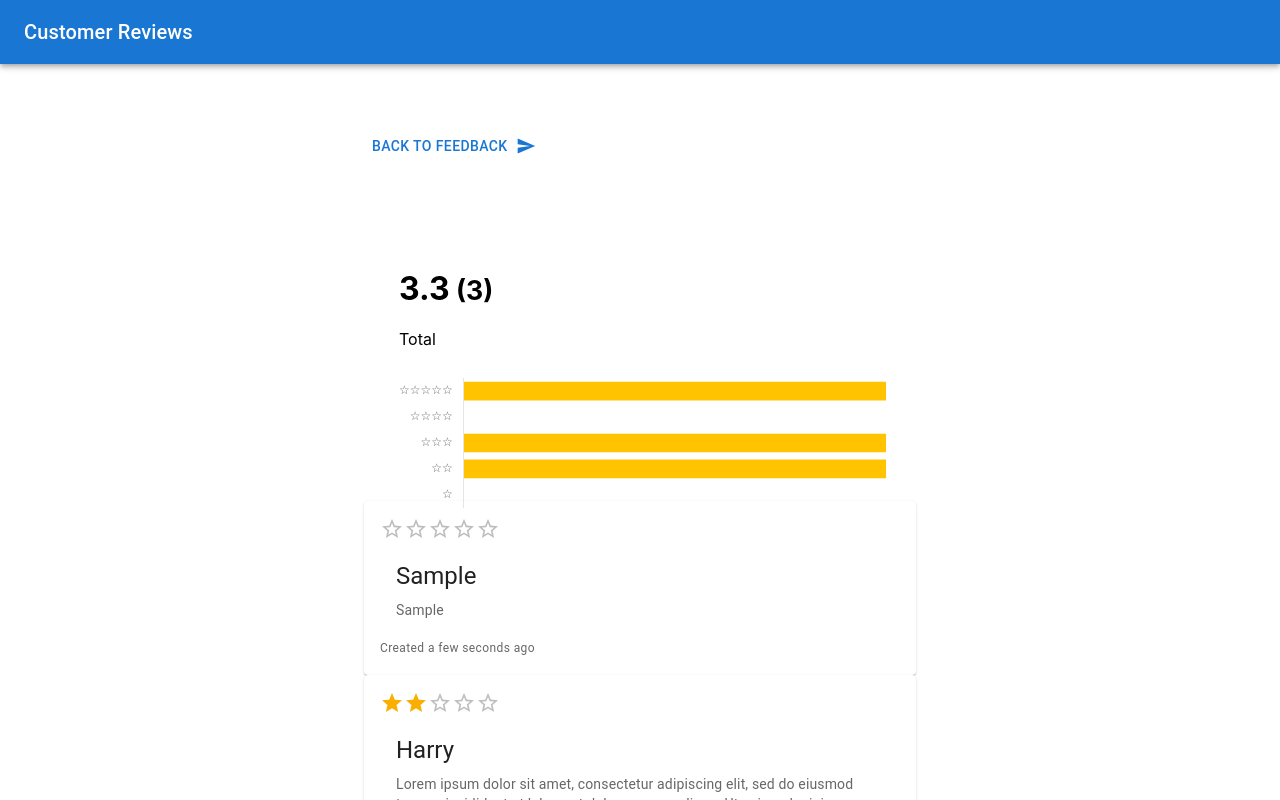
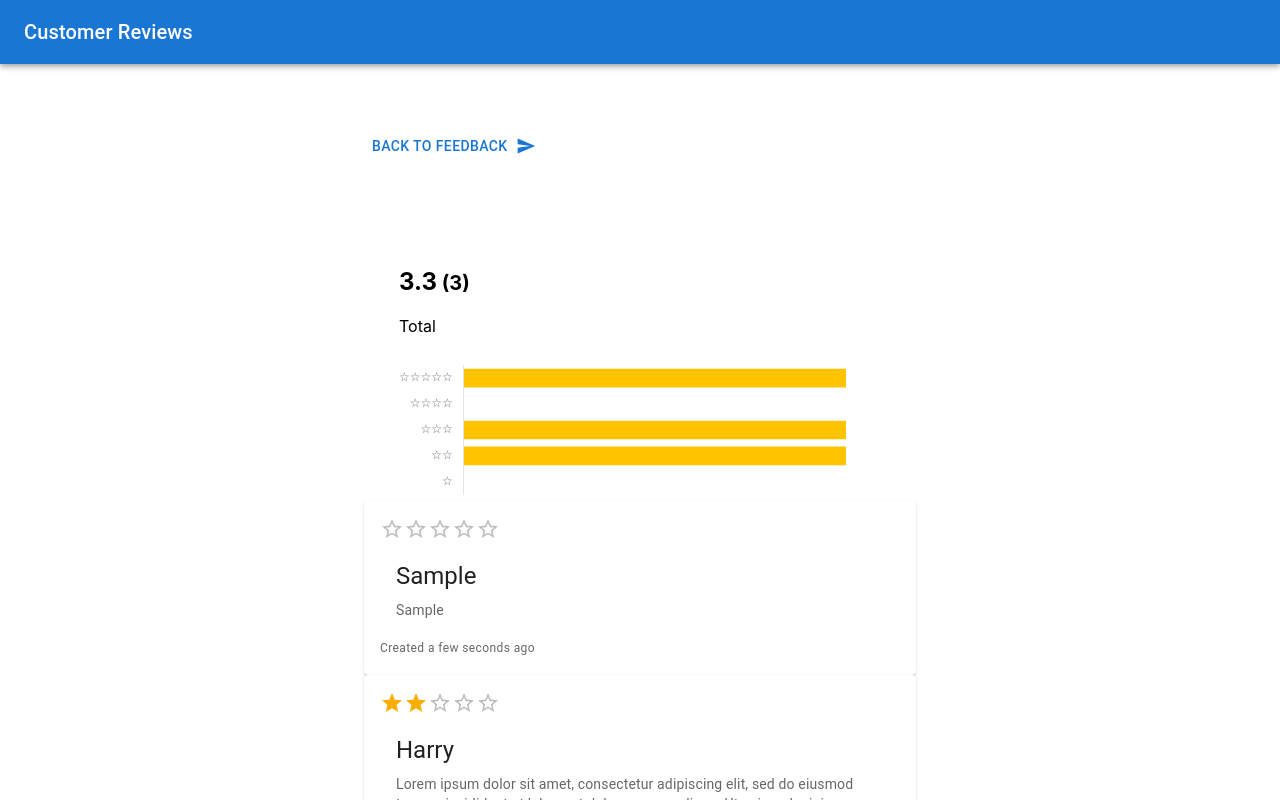
Before and after one commit to carmela121/customer-feedback, a React (Create React App) app: page / in a window 1280 px wide. Both pictures are taken after typing "Sample", "name@example.com", "Sample" into the empty fields and a click on the button "SUBMIT". Shown: the top 800 px of the page. Built offline with nearby package versions, Linux system fonts and the light colour scheme.

Commit message:
tyding up codebase

```diff
--- a/src/App.js
+++ b/src/App.js
@@ -1,9 +1,9 @@
 import React from "react";
 import { BrowserRouter, Routes, Route } from "react-router-dom";
 
-import { Reviews } from "./reviews/Reviews";
-import { FormComponent } from "./reviews/ReviewForm";
-import {ReviewList} from "./reviews/ReviewList"
+import { Reviews } from "./views/reviews/Reviews";
+import { FormComponent } from "./views/reviews/ReviewForm";
+import {ReviewList} from "./views/reviews/ReviewList"
 import { NavbarComponent } from "./components/NavBar";
 import "./styles.css";
 import "./App.css";
--- a/src/components/NavBar.tsx
+++ b/src/components/NavBar.tsx
@@ -1,5 +1,4 @@
 import * as React from "react";
-import { Link } from "react-router-dom";
 import { AppBar, Box, Toolbar, Typography } from "@mui/material";
 
 export const NavbarComponent = () => {
--- a/src/components/StarChart.jsx
+++ b/src/components/StarChart.jsx
@@ -9,7 +9,7 @@ import {
 
 Chart.register(BarElement, Tooltip, LinearScale, CategoryScale);
 
-export const StarRatingsChart = ({ starCounts, width = 250, height = 350 }) => {
+export const StarRatingsChart = ({ starCounts, width, height }) => {
   const options = {
     indexAxis: "y",
     elements: {
@@ -97,10 +97,10 @@ export const StarRatingsChart = ({ starCounts, width = 250, height = 350 }) => {
           <tr>
             {ratings.map((r) => (
               <td key={r.label}>
-                <h1>
+                <h2>
                   {r.rating}
                   <small> ({r.count})</small>
-                </h1>
+                </h2>
                 <p>{r.label}</p>
               </td>
             ))}
@@ -110,7 +110,7 @@ export const StarRatingsChart = ({ starCounts, width = 250, height = 350 }) => {
       <Bar
         options={options}
         data={data}
-        width={width - 10}
+        width={width - 50}
         height={height - 50}
       />
     </div>
--- a/src/data.ts
+++ b/src/data.ts
@@ -1,4 +1,4 @@
-import { List } from "./reviews/Reviews";
+import { List } from "./views/reviews/Reviews";
 export const data = [
   {
     comment:
--- a/src/reviews/ReviewForm.tsx
+++ b/src/views/reviews/ReviewForm.tsx
@@ -1,7 +1,7 @@
 import React, { useState } from "react";
 import { useNavigate } from "react-router-dom";
 import { TextField, Rating, Button, Box, Container } from "@mui/material";
-import { data } from "../data";
+import { data } from "../../data";
 
 export const FormComponent = () => {
 
--- a/src/reviews/ReviewList.tsx
+++ b/src/views/reviews/ReviewList.tsx
@@ -1,6 +1,6 @@
 import React, { useState } from "react";
-import { data, sortedReviews } from "../data";
-import { StarRatingsChart } from "../components/StarChart";
+import { data, sortedReviews } from "../../data";
+import { StarRatingsChart } from "../../components/StarChart";
 import {
   Button,
   CardActionArea,
@@ -15,7 +15,6 @@ import {
 } from "@mui/material";
 import SendIcon from "@mui/icons-material/Send";
 import moment from "moment";
-import { WidthFull } from "@mui/icons-material";
 
 export const ReviewList = () => {
   const [reviews, setReviews] = useState(data);
@@ -55,12 +54,6 @@ export const ReviewList = () => {
   const reviewThree = reviews.filter((item) => Math.floor(item.stars) === 3);
   const reviewTwo = reviews.filter((item) => Math.floor(item.stars) === 2);
   const reviewOne = reviews.filter((item) => Math.floor(item.stars) === 1);
-
-  const reviewAverage = () => {
-    const reviewStar = reviews.map((item) => Math.floor(item.stars));
-    const sum = reviewStar.reduce((a, b) => a + b, 0);
-    return sum / reviews.length;
-  };
 
   return (
     <Container maxWidth="sm">
@@ -173,7 +166,6 @@ export const ReviewList = () => {
                   reviewTwo.length,
                   reviewThree.length,
                   reviewFour.length,
-
                   reviewFive.length,
                 ],
               }}
--- a/src/reviews/Reviews.tsx
+++ b/src/views/reviews/Reviews.tsx
@@ -8,7 +8,7 @@ import {
   Rating,
   Typography,
 } from "@mui/material";
-import { data, sortedReviews } from "../data";
+import { data, sortedReviews } from "../../data";
 import moment from "moment";
 export interface List {
   comment: string;
```
Also changed, not shown: 1 other file (tests, documents, lock files or other folders).
